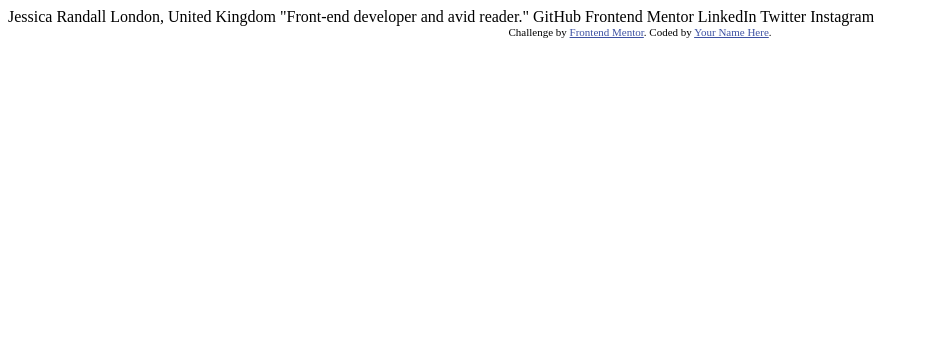
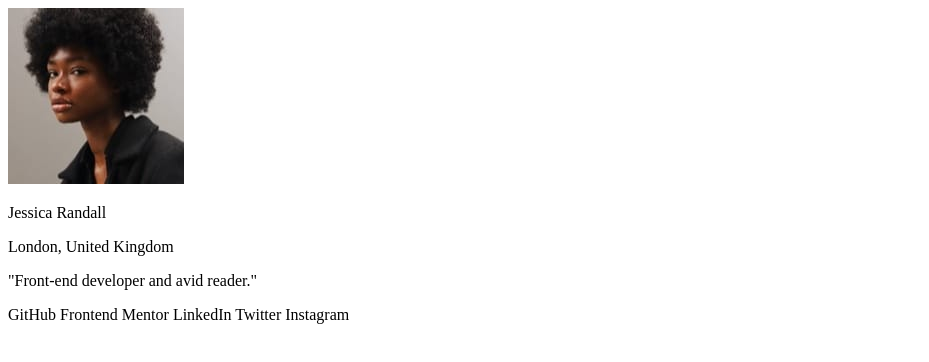
Before and after one commit to g-akca/social-links-profile, a plain HTML site: page index.html in a window 1280 px wide. Shown: the whole page, without its empty margins (0-929 px from the left). Drawn offline with Linux system fonts and the light colour scheme.

Commit message:
Add HTML for the card components

```diff
--- a/index.html
+++ b/index.html
@@ -2,33 +2,22 @@
 <html lang="en">
   <head>
     <meta charset="UTF-8">
-  <meta name="viewport" content="width=device-width, initial-scale=1.0"> <!-- displays site properly based on user's device -->
-
+    <meta name="viewport" content="width=device-width, initial-scale=1.0">
     <link rel="icon" type="image/png" sizes="32x32" href="./assets/images/favicon-32x32.png">
-
-  <title>Frontend Mentor | Social links profile</title>
-
-  <!-- Feel free to remove these styles or customise in your own stylesheet 👍 -->
-  <style>
-    .attribution { font-size: 11px; text-align: center; }
-    .attribution a { color: hsl(228, 45%, 44%); }
-  </style>
+    <title>Social Links Profile</title>
   </head>
   <body>
+    <div id="card-container">
+      <img id="avatar" src="./assets/images/avatar-jessica.jpeg" alt="Avatar of a person">
+      <p id="name">Jessica Randall</p>
+      <p id="location">London, United Kingdom</p>
+      <p id="description">"Front-end developer and avid reader."</p>
 
-  Jessica Randall
-  London, United Kingdom
-  "Front-end developer and avid reader."
-
-  GitHub
-  Frontend Mentor
-  LinkedIn
-  Twitter
-  Instagram
-
-  <div class="attribution">
-    Challenge by <a href="https://www.frontendmentor.io?ref=challenge" target="_blank">Frontend Mentor</a>.
-    Coded by <a href="#">Your Name Here</a>.
+      <a class="link">GitHub</a>
+      <a class="link">Frontend Mentor</a>
+      <a class="link">LinkedIn</a>
+      <a class="link">Twitter</a>
+      <a class="link">Instagram</a>
     </div>
   </body>
 </html>
```
Lines whose indentation alone changed are shown as unchanged.
